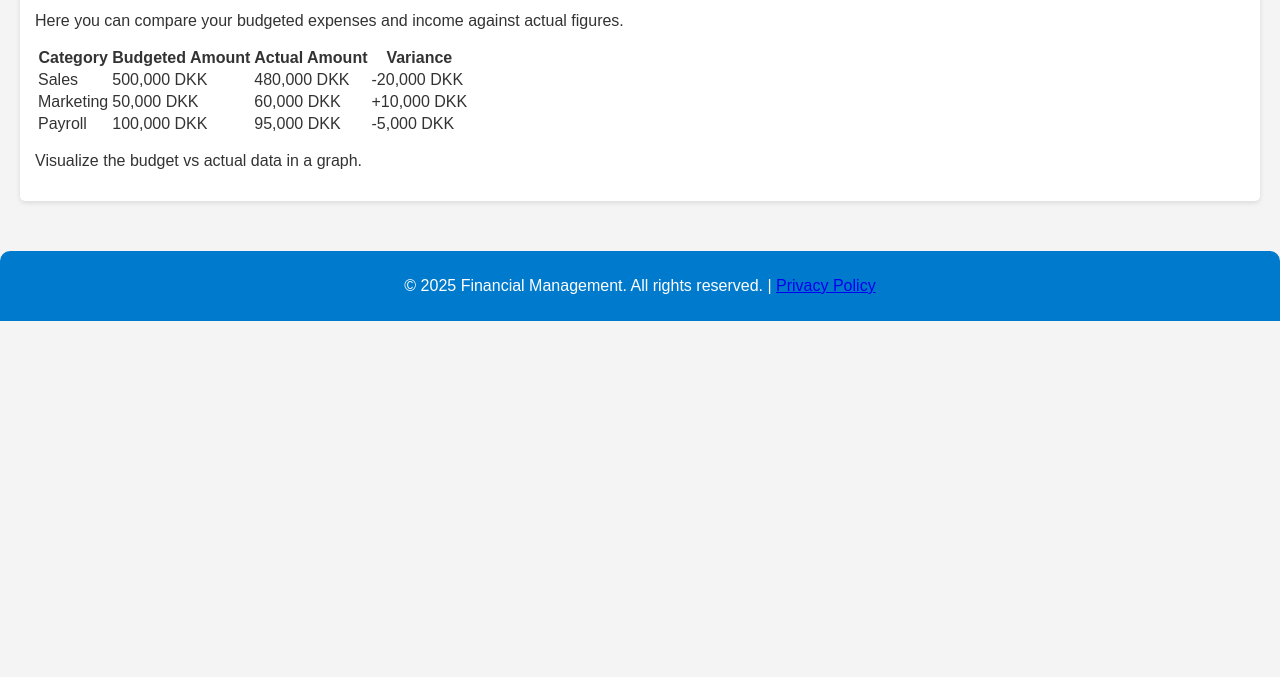
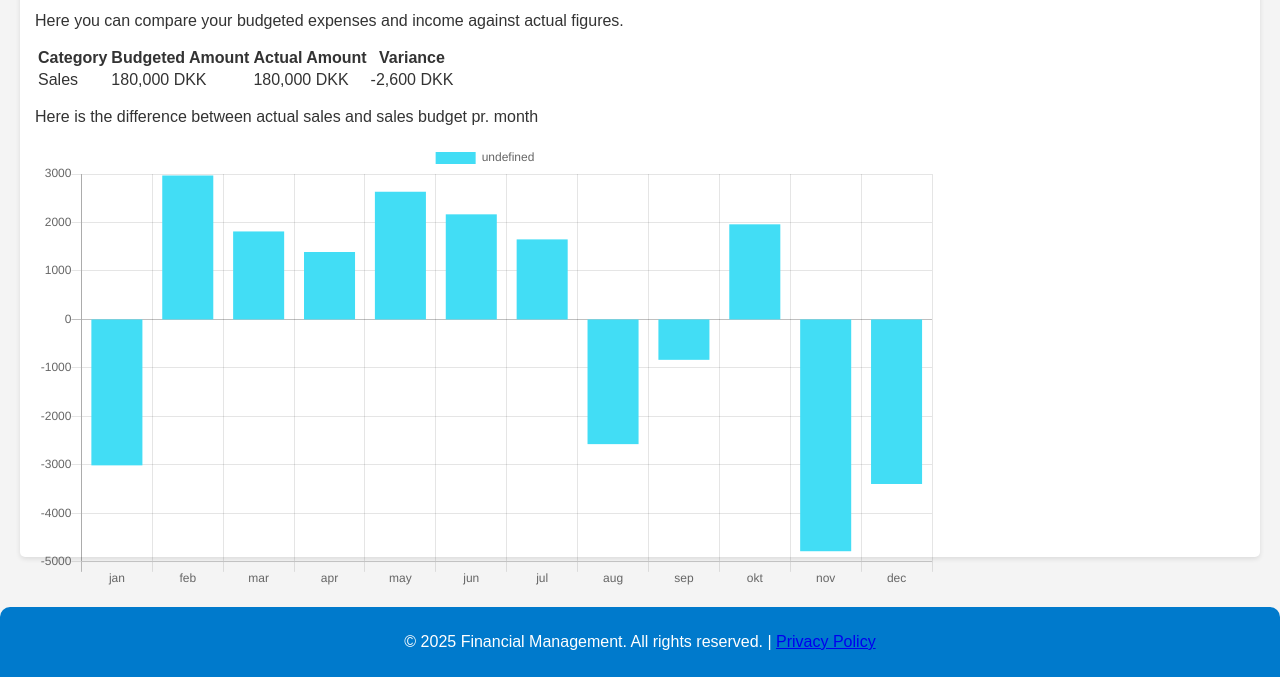
Before and after one commit to sbro24/p2-project, a plain HTML site: page pages/budget-vs-actual.html in a window 1280 px wide. Shown: the part 318-995 px from the top of the page. Before the commit the page ends 800 px from the top, so only its background shows below. Drawn offline with nearby package versions, Linux system fonts and the light colour scheme; files whose address does not match are found by name.

Commit message:
mockupdata included and displayed as graph

```diff
--- /dev/null
+++ b/assets/js/budgetMockup.js
@@ -0,0 +1,55 @@
+
+
+let sales = [12270, 18249, 17095, 16671, 17914, 17448, 16931, 12708, 14447, 17242, 10499, 11886];
+let budget = [15280, 15280, 15280, 15280, 15280, 15280, 15280, 15280, 15280, 15280, 15280, 15280];
+
+let diffActualBudget = calcDiff(sales, budget);
+let normSales = calcRMS(sales);
+let stdSales = calcStd(sales);
+
+let normBudget = calcRMS(budget);
+
+function calcDiff (actual, budget){
+    let diffActualBudget = [];
+
+    for (let i = 0; i < budget.length; i++){
+        if (actual[i] !== null){
+            diffActualBudget[i] = actual[i]-budget[i];
+        }
+    }
+
+    return diffActualBudget;
+}
+
+function calcRMS (vector){
+    sumSquared = 0;
+    for (let i = 0; i < vector.length; i++){
+        sumSquared += vector[i]*vector[i]
+    }
+
+    return Math.sqrt(sumSquared/vector.length);
+}
+
+function calcStd (vector){
+    let sumOfDeviationsSquared = 0;
+    let avgVector = calcAvg(vector);
+
+    for (let i = 0; i < vector.length; i++){
+        sumOfDeviationsSquared += (vector[i] - avgVector) * (vector[i] - avgVector)
+    }
+
+    return Math.sqrt(sumOfDeviationsSquared/vector.length);
+}
+
+function calcAvg(vector){
+    sumOfEntries = 0;
+    for (let i = 0; i < vector.length; i++){
+        sumOfEntries += vector[i];
+    }
+
+    return sumOfEntries/vector.length;
+}
+
+function calcVectorDist (vector1, vector2){
+
+}
--- a/pages/budget-vs-actual.html
+++ b/pages/budget-vs-actual.html
@@ -6,6 +6,8 @@
     <meta name="viewport" content="width=device-width, initial-scale=1.0">
     <title>Budget vs Actual - Financial Management</title>
     <link rel="stylesheet" href="../assets/style.css">
+    <script src="https://cdnjs.cloudflare.com/ajax/libs/Chart.js/2.4.0/Chart.min.js"></script>
+    <script src="../assets/js/budgetMockup.js"></script>
 </head>
 
 <body>
@@ -49,31 +51,42 @@
                     <tbody>
                         <tr>
                             <td>Sales</td>
-                            <td>500,000 DKK</td>
-                            <td>480,000 DKK</td>
-                            <td>-20,000 DKK</td>
+                            <td>180,000 DKK</td>
+                            <td>180,000 DKK</td>
+                            <td>-2,600 DKK</td>
                         </tr>
-                        <tr>
-                            <td>Marketing</td>
-                            <td>50,000 DKK</td>
-                            <td>60,000 DKK</td>
-                            <td>+10,000 DKK</td>
-                        </tr>
-                        <tr>
-                            <td>Payroll</td>
-                            <td>100,000 DKK</td>
-                            <td>95,000 DKK</td>
-                            <td>-5,000 DKK</td>
-                        </tr>
-                        <!-- Add more rows as needed -->
                     </tbody>
                 </table>
 
+                <p> Here is the difference between actual sales and sales budget pr. month</p>
+
                 <!-- Graphical representation (optional) -->
-                <div class="budget-graph">
-                    <p>Visualize the budget vs actual data in a graph.</p>
-                    <!-- Graph or chart can be added here using libraries like Chart.js -->
+                <div style="width: 900px; height: 400px;">
+                    <canvas id="salesChart"></canvas>
                 </div>
+
+                <script>
+                    let labels = ['jan','feb','mar','apr','may','jun', 'jul','aug','sep','okt','nov','dec'];
+
+                    const data = {
+                        labels: labels,
+                        datasets: [{
+                            data: diffActualBudget,
+
+                            backgroundColor: 'rgb(66,221,245)'
+                        }]
+                    };
+
+                    const config = {
+                        type: 'bar',
+                        data: data
+                    };
+
+                    const chart = new Chart (
+                        document.getElementById('salesChart'),
+                        config
+                    );
+                </script>
             </section>
         </main>
     </div>
```
